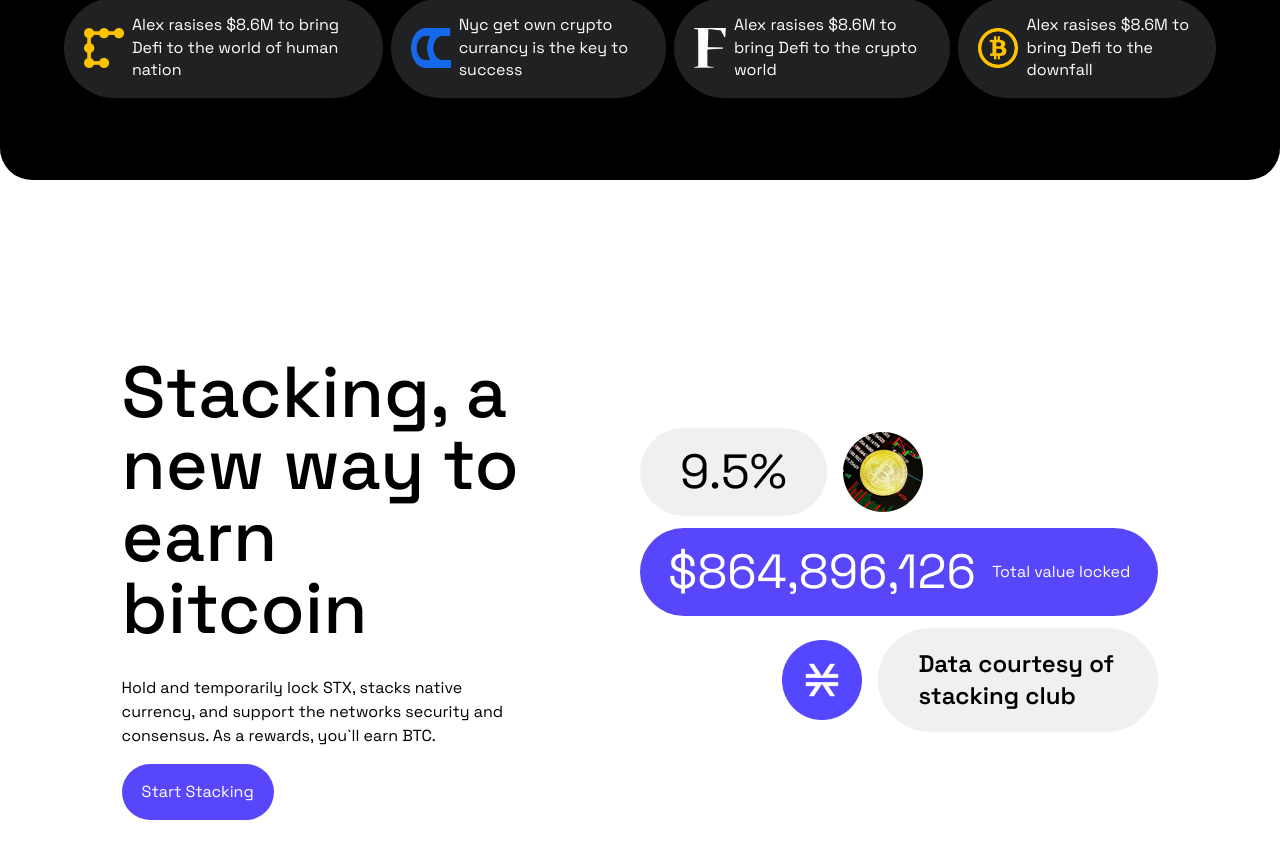
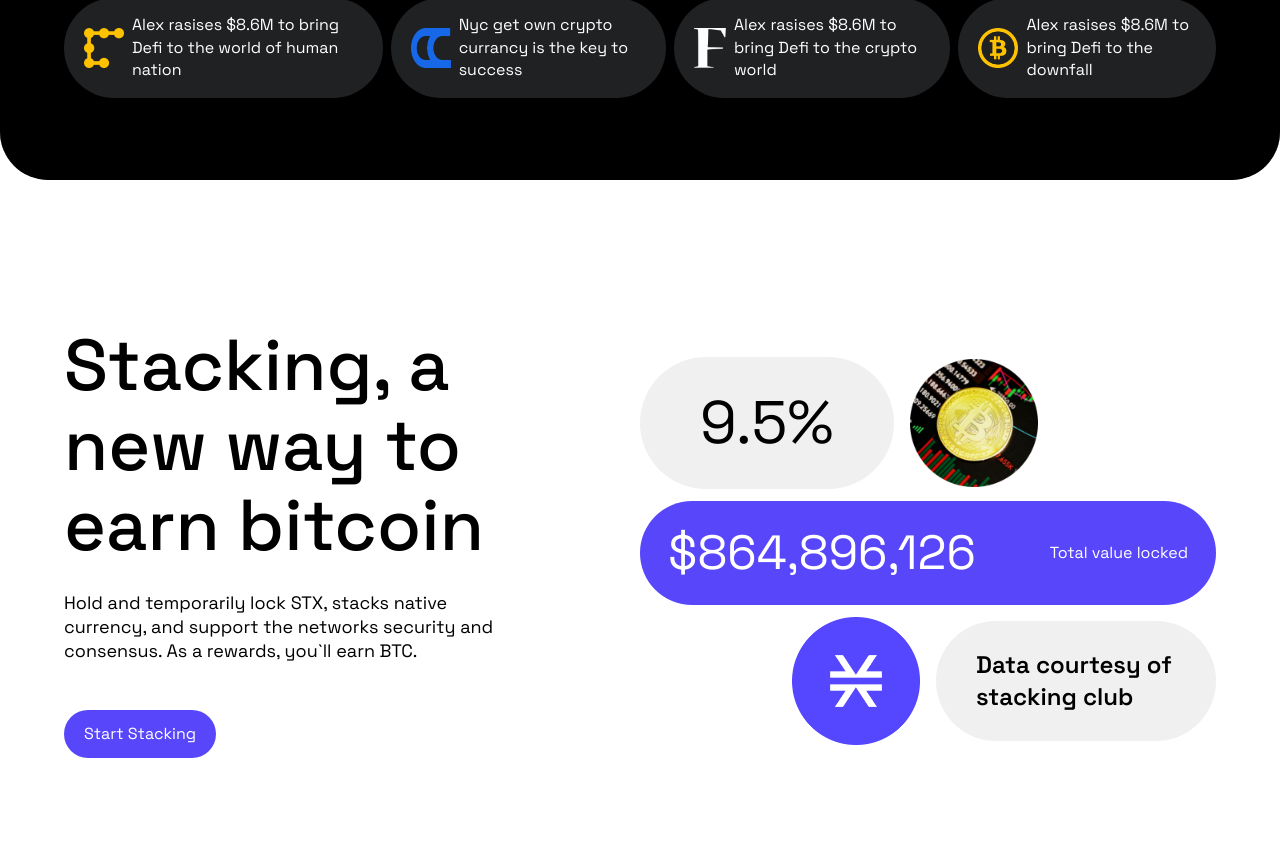
Before and after one commit to kandevishnu/ui-project, a React (Vite) app: page / in a window 1280 px wide. Shown: the part 665-1520 px from the top of the page. Built offline with nearby package versions, Linux system fonts and the light colour scheme; a web font is replaced by a local one.

Commit message:
section2 responsive

```diff
--- a/src/components/first/Hero.jsx
+++ b/src/components/first/Hero.jsx
@@ -5,7 +5,7 @@ import Footer from './Footer'
 
 const Hero = () => {
   return (
-    <div className='bg-black border-b-2 rounded-b-4xl h-fit w-full'>
+    <div className='bg-black border-b-2 rounded-b-[48px] h-fit w-full'>
       <Navbar />
       <MainArea />
       <Footer />
--- a/src/components/second/AboutUs.jsx
+++ b/src/components/second/AboutUs.jsx
@@ -3,34 +3,34 @@ import img1 from "./1.png";
 import img2 from "./2.png";
 const AboutUs = () => {
   return (
-    <div className="h-screen flex items-center justify-around p-[5%] font-[Space_Grotesk]">
-      <div className="sm:w-[35%] w-[70%]">
-        <h1 className="font-medium lg:text-7xl sm:py-[4%] sm:text-5xl md:text-6xl text-5xl">
-          Stacking, a new way to earn bitcoin
+    <div className="h-fit mt-[10%] mb-[7%] flex items-center justify-around font-[Space_Grotesk]">
+      <div className="sm:w-[35%] w-[80%] my-10 sm:my-1">
+        <h1 className="font-medium lg:text-7xl sm:py-[3%] sm:text-4xl md:text-[44px]  text-5xl line-clamp-3 lg:leading-20 lg:w-120  ">
+          <span className="block">Stacking, a</span> <span className="block">new way to</span> <span className="block">earn bitcoin</span>
         </h1>
-        <p className="py-[4%] sm:max-md:leading-5 ">
+        <p className="pb-4 sm:max-md:leading-5 md:text-lg  leading-6 my-3 sm:text-sm">
           Hold and temporarily lock STX, stacks native currency, and support the
           networks security and consensus. As a rewards, you`ll earn BTC.
         </p>
-        <div className="text-end sm:text-left">
-          <button className="bg-[#5846FB] text-white px-5 py-[4%] rounded-full">
+        <div className="text-end sm:text-left  my-[7%]">
+          <button className="bg-[#5846FB] text-white px-5 py-3 rounded-full">
             Start Stacking
           </button>
         </div>
       </div>
       <div className="w-[45%] hidden sm:block">
         <div className="flex items-center gap-4 mb-3">
-          <p className="bg-[#f0f0f0] lg:text-5xl rounded-full px-10 py-5 md:max-lg:text-3xl sm:text-2xl">
+          <p className="bg-[#f0f0f0] lg:text-6xl rounded-full lg:px-15 lg:py-9 sm:max-lg:text-4xl sm:max-lg:px-10 sm:max-lg:py-6 ">
             9.5%
           </p>
           <img
             src={img1}
             alt="image"
-            className="lg:h-[5em] sm:max-lg:h-[4em] sm:max-lg:w-[4em] h-[3em]"
+            className="lg:h-[8em] sm:max-lg:h-[5em] sm:max-lg:w-[5em] h-[3em]"
           />
         </div>
-        <div className="flex justify-between bg-[#5846FB] text-white px-7 py-5 mb-3 rounded-full items-center">
-          <p className="lg:text-5xl md:max-lg:text-3xl sm:text-2xl">
+        <div className="flex justify-between bg-[#5846FB] text-white px-7 py-7 mb-3 rounded-full items-center">
+          <p className="lg:text-5xl md:max-lg:text-4xl sm:text-2xl">
             $864,896,126
           </p>
           <p className="text-end sm:max-lg:text-sm">Total value locked</p>
@@ -39,9 +39,9 @@ const AboutUs = () => {
           <img
             src={img2}
             alt=""
-            className="lg:h-[5em] sm:max-lg:h-[4em] sm:max-lg:w-[4em] h-[3em]"
+            className="lg:h-[8em] sm:max-lg:h-[5em] sm:max-lg:w-[5em] h-[3em]"
           />
-          <p className="font-semibold lg:text-2xl w-70 rounded-full bg-[#f0f0f0] px-[10%] lg:px-10 py-5 sm:max-lg:text-sm">
+          <p className="font-semibold lg:text-2xl w-70 md:max-lg:w-55 rounded-full bg-[#f0f0f0] px-[10%] lg:px-10 lg:py-7 sm:max-lg:text-sm8 sm:max-lg:py-5">
             Data courtesy of stacking club
           </p>
         </div>
```
